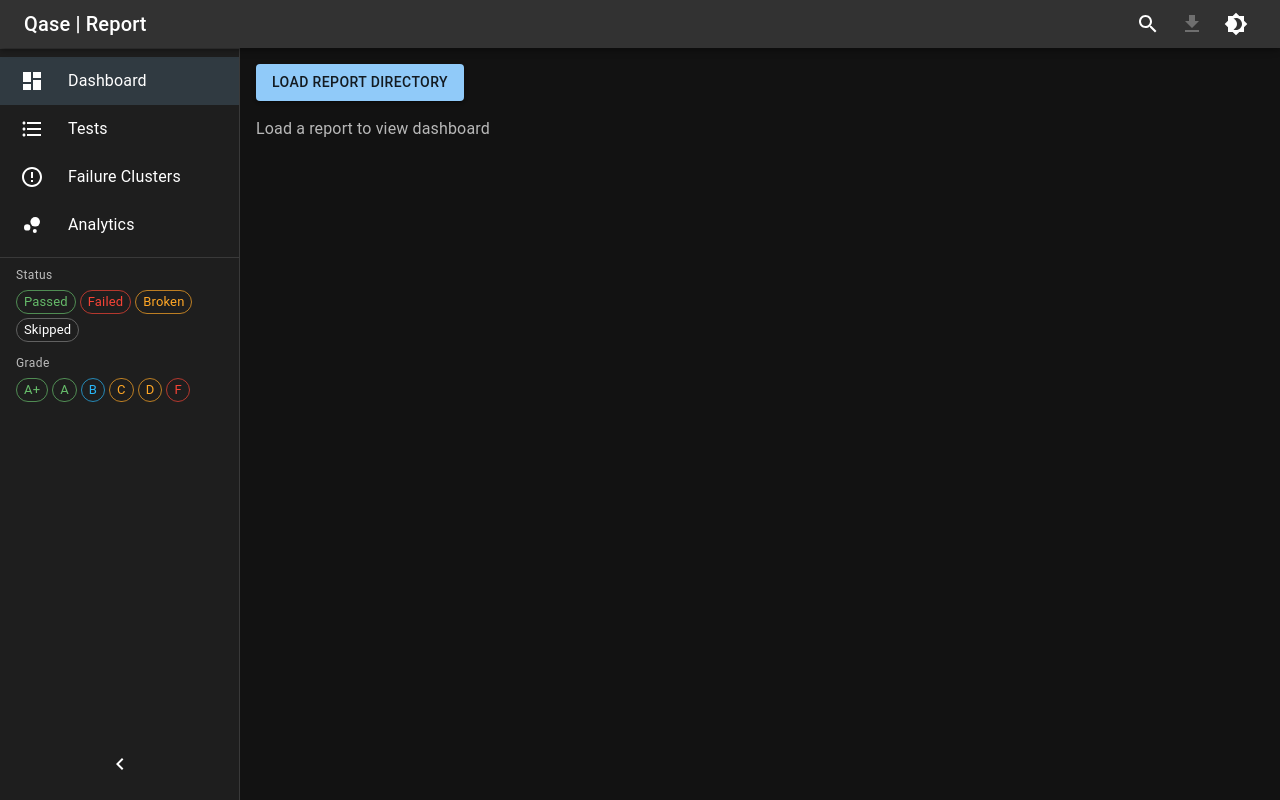
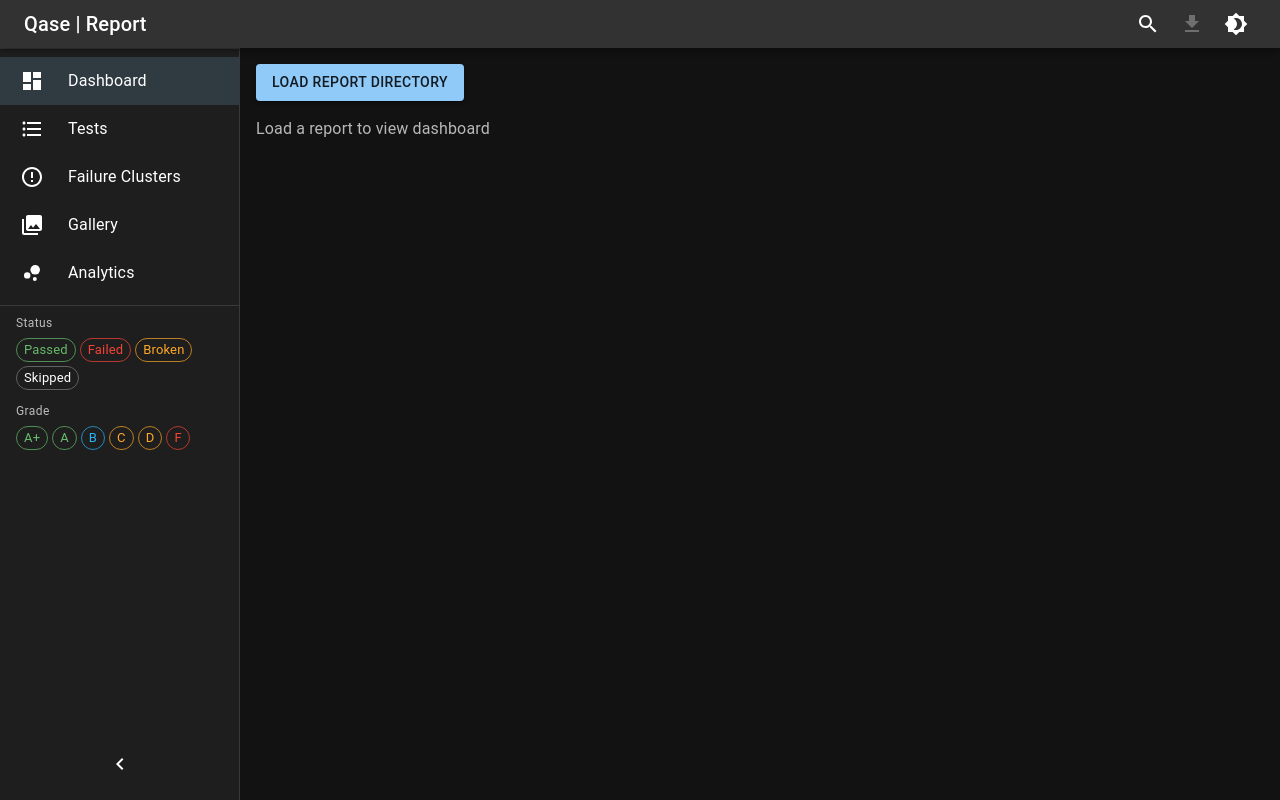
Before and after one commit to qase-tms/qase-report, a React (Vite) app: page / in a window 1280 px wide. Built offline with nearby package versions, Linux system fonts and the light colour scheme.

Commit message:
feat(23-gallery-view): add Gallery to navigation and routing
- Update activeView type to include 'gallery'
- Add Gallery nav item with Collections icon (after Failure Clusters)
- Add Gallery route in MainLayout renderView

```diff
--- a/src/components/NavigationDrawer/index.tsx
+++ b/src/components/NavigationDrawer/index.tsx
@@ -17,6 +17,7 @@
   ChevronLeft as ChevronLeftIcon,
   ChevronRight as ChevronRightIcon,
   BubbleChart as AnalyticsIcon,
+  Collections as GalleryIcon,
 } from '@mui/icons-material'
 import { useRootStore } from '../../store'
 import { SidebarStats } from '../SidebarStats'
@@ -48,6 +49,11 @@
       id: 'failure-clusters' as const,
       label: 'Failure Clusters',
       icon: <FailureClustersIcon />,
+    },
+    {
+      id: 'gallery' as const,
+      label: 'Gallery',
+      icon: <GalleryIcon />,
     },
     {
       id: 'analytics' as const,
--- a/src/layout/MainLayout/index.tsx
+++ b/src/layout/MainLayout/index.tsx
@@ -8,6 +8,7 @@
 import { TestDetails } from '../../components/TestDetails'
 import { AttachmentViewer } from '../../components/AttachmentViewer'
 import { FailureClusters } from '../../components/FailureClusters'
+import { Gallery } from '../../components/Gallery'
 
 export const MainLayout = observer(() => {
   const { isDockOpen, closeDock, reportStore, activeView } = useRootStore()
@@ -47,6 +48,10 @@
 
     if (activeView === 'failure-clusters') {
       return <FailureClusters />
+    }
+
+    if (activeView === 'gallery') {
+      return <Gallery />
     }
 
     if (activeView === 'analytics') {
--- a/src/store/index.tsx
+++ b/src/store/index.tsx
@@ -22,7 +22,7 @@
 
   // Navigation state
   isNavigationCollapsed = false
-  activeView: 'dashboard' | 'tests' | 'analytics' | 'failure-clusters' = 'dashboard'
+  activeView: 'dashboard' | 'tests' | 'analytics' | 'failure-clusters' | 'gallery' = 'dashboard'
 
   constructor() {
     this.reportStore = new ReportStore(this)
@@ -63,9 +63,9 @@
   }
 
   /**
-   * Sets the active view (dashboard, tests, analytics, or failure-clusters).
+   * Sets the active view (dashboard, tests, analytics, failure-clusters, or gallery).
    */
-  setActiveView = (view: 'dashboard' | 'tests' | 'analytics' | 'failure-clusters') => {
+  setActiveView = (view: 'dashboard' | 'tests' | 'analytics' | 'failure-clusters' | 'gallery') => {
     this.activeView = view
   }
 
```
